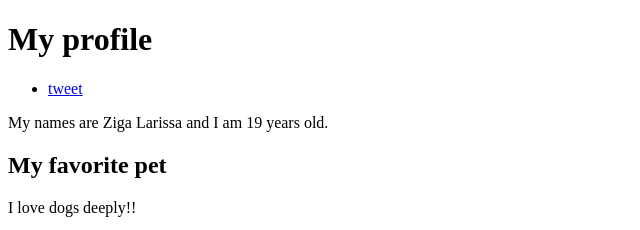
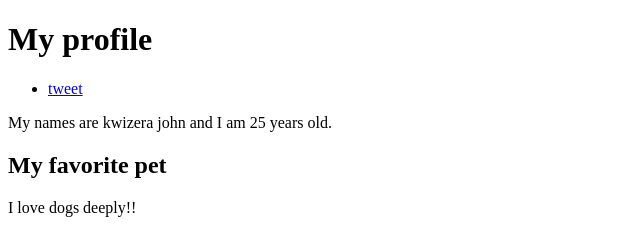
Before and after one commit to JOHN-KWIZERA/alu-web-development, a plain HTML site: page html_basic/index.html in a window 1280 px wide. Shown: the top 230 px of the page, 0-640 px from the left. Drawn offline with Linux system fonts and the light colour scheme.

Commit message:
Update index.html

```diff
--- a/html_basic/index.html
+++ b/html_basic/index.html
@@ -12,7 +12,7 @@
                     <li><a href="/html_basic/tweets.html">tweet</a></li>
                 </ul>
             </nav>
-            <p>My names are Ziga Larissa and I am 19 years old.</p>
+            <p>My names are kwizera john and I am 25 years old.</p>
         </header>
 
         <main>
```
